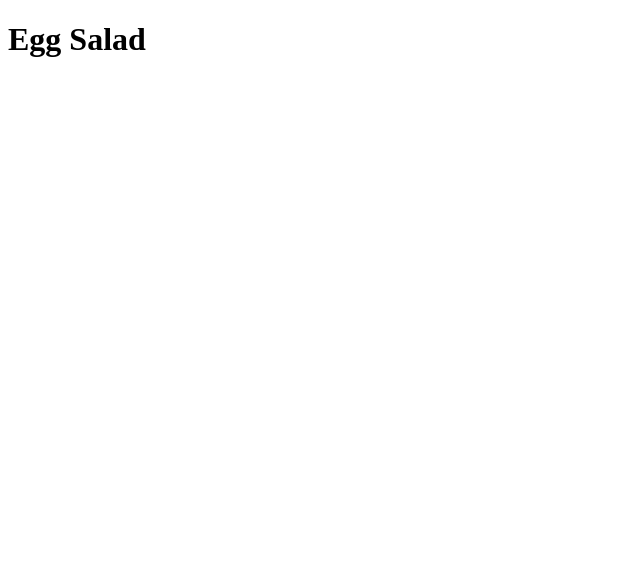
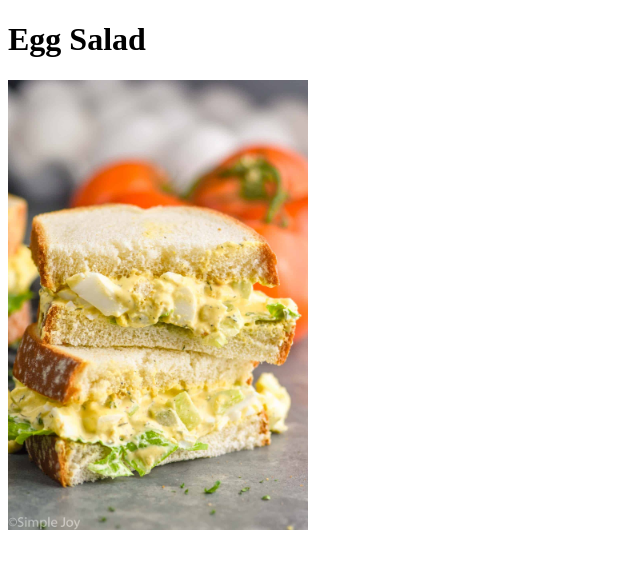
Before and after one commit to NeoNikki/odin-recipes, a plain HTML site: page recipes/egg-salad.html in a window 1280 px wide. Shown: the whole page, without its empty margins (0-640 px from the left). Drawn offline with Linux system fonts and the light colour scheme.

Commit message:
Add a folder for images and put images on each individual recipe page

```diff
--- a/recipes/egg-salad.html
+++ b/recipes/egg-salad.html
@@ -7,5 +7,8 @@
 
 	<body>
 		<h1>Egg Salad</h1>
+		<div>
+			<img src="./images/egg-salad-sandwich-recipe.jpg" width="300">
+		</div>
 	</body>
 </html>
```
Also changed, not shown: recipes/frittatas.html (+3 -0 lines), recipes/lasagna.html (+3 -0 lines), recipes/images/Lasagna-Recipe-5.jpg (added), recipes/images/egg-salad-sandwich-recipe.jpg (added), recipes/images/frittatas.jpeg (added).
